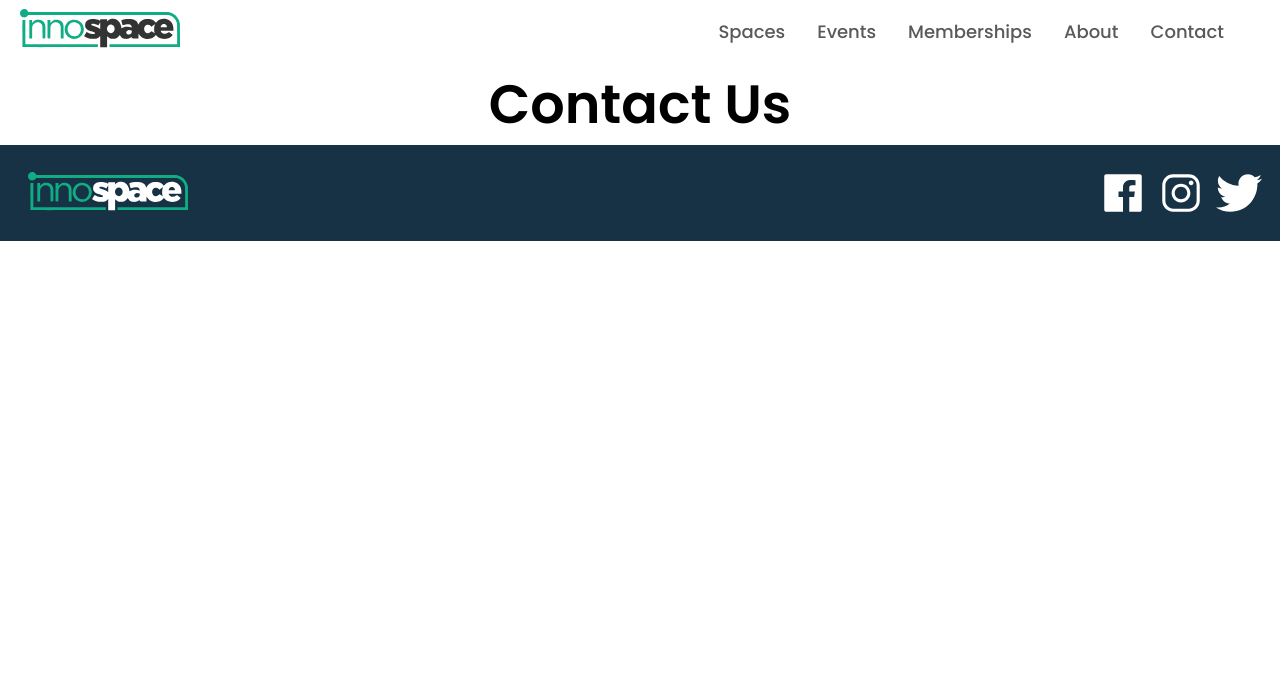
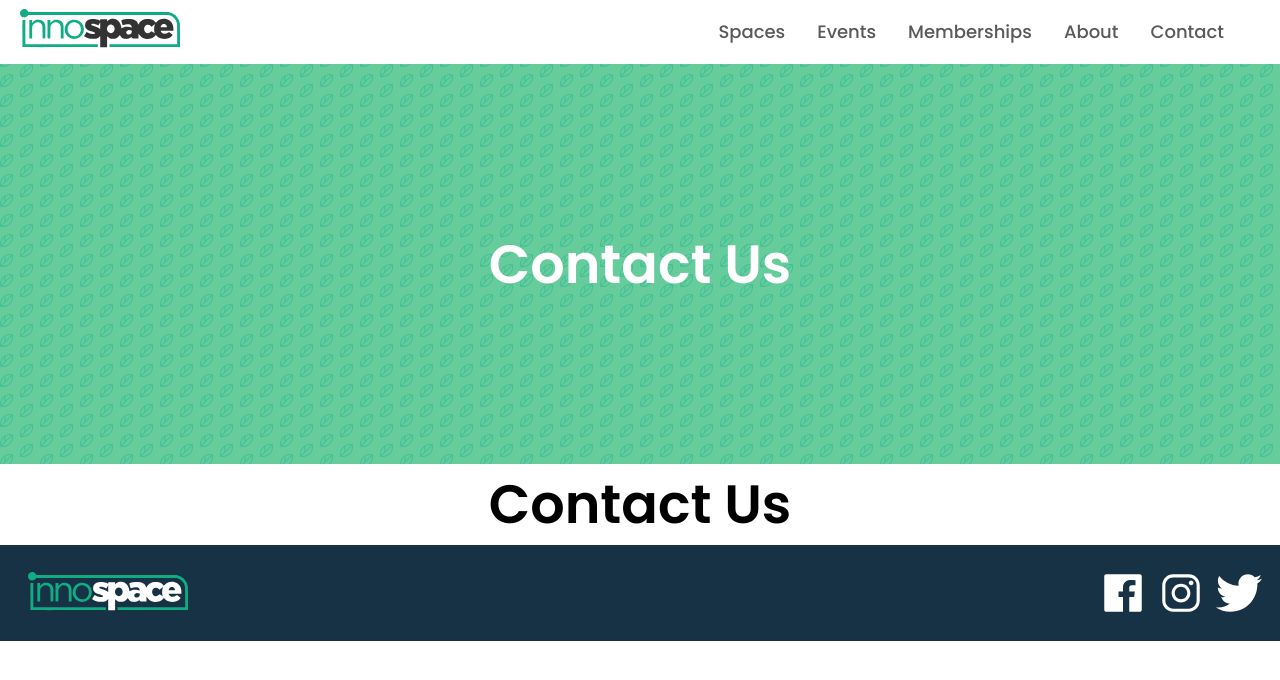
Before and after one commit to knada/innospace-next, a Next.js app: page /contact in a window 1280 px wide. Shown: the top 680 px of the page. Built offline with nearby package versions, Linux system fonts and the light colour scheme.

Commit message:
Added contact page

```diff
--- a/pages/contact.tsx
+++ b/pages/contact.tsx
@@ -1,10 +1,10 @@
 import { MainHeading } from '../components/Headings/Headings'
-import Layout from '../components/Layout/Layout'
+import PageTemplate from '../components/PageTemplate/PageTemplate'
 
 export default function Contact() {
     return (
-        <Layout>
+        <PageTemplate heading="Contact Us">
             <MainHeading>Contact Us</MainHeading>
-        </Layout>
+        </PageTemplate>
     )
 }
```
